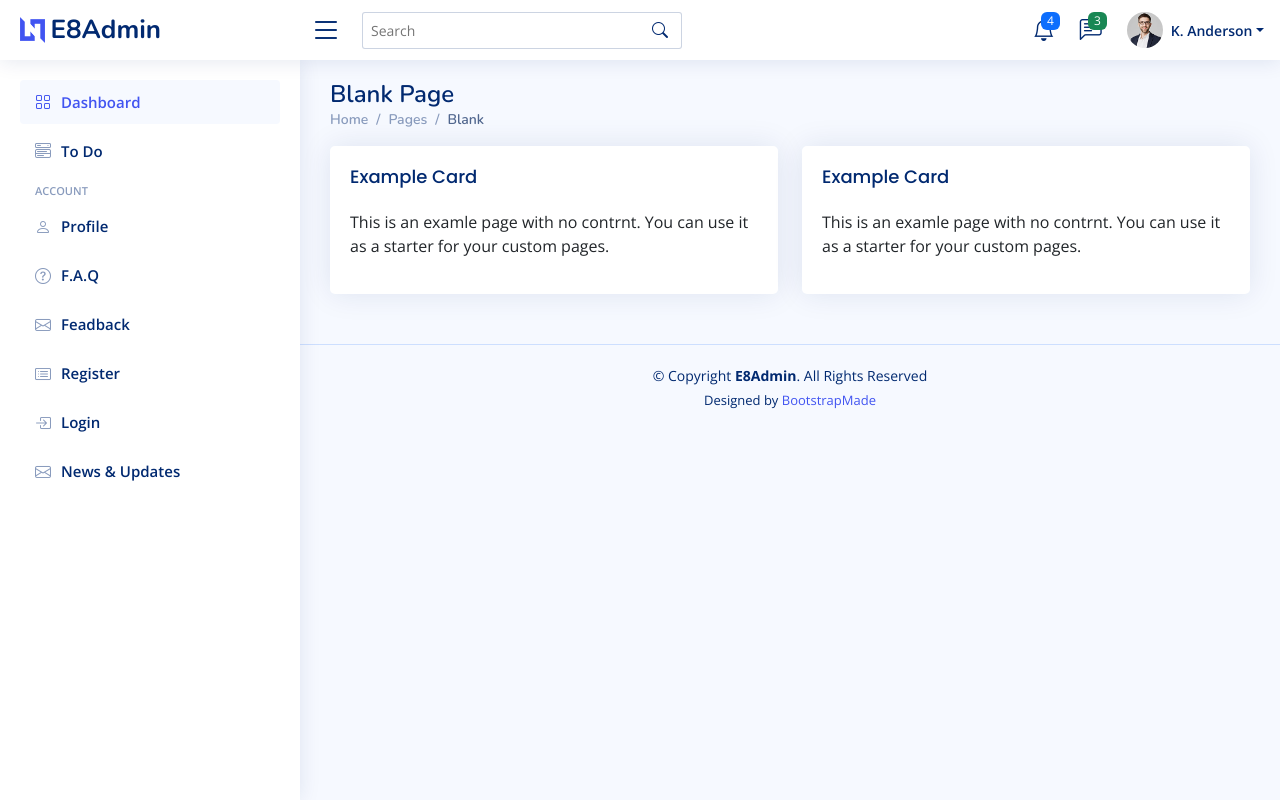
After one commit to Joshi-kv/TodoTracker, a Django app: page /news/ in a window 1280 px wide. The commit adds this page. Run offline with Django 4.2, Linux system fonts and the light colour scheme; some libraries are stand-ins or nearby versions.

Commit message:
news and updates page

```diff
--- a/home/urls.py
+++ b/home/urls.py
@@ -9,4 +9,5 @@ urlpatterns = [
     path('profile/',views.UserProfilePage.as_view(),name='profile-page'),
     path('faq/',views.FaqPageView.as_view(),name='faq'),
     path('feedback/',views.FeedbackPageView.as_view(),name='feedback'),
+    path('news/',views.NewsPageView.as_view(),name='news')
 ]
--- a/home/views.py
+++ b/home/views.py
@@ -27,3 +27,8 @@ class FaqPageView(View) :
 class FeedbackPageView(View) :
     def get(self,request) :
         return render(request,'feedback.html')
+
+#view to render newspage
+class NewsPageView(View) :
+    def get(self,request) :
+        return render(request,'news.html')
--- a/templates/faq.html
+++ b/templates/faq.html
@@ -14,7 +14,7 @@
       <h1>Frequently Asked Questions</h1>
       <nav>
         <ol class="breadcrumb">
-          <li class="breadcrumb-item"><a href="index.html">Home</a></li>
+          <li class="breadcrumb-item"><a href="{% url 'home:index' %}">Home</a></li>
           <li class="breadcrumb-item">Pages</li>
           <li class="breadcrumb-item active">Frequently Asked Questions</li>
         </ol>
--- a/templates/feedback.html
+++ b/templates/feedback.html
@@ -14,7 +14,7 @@
       <h1>Contact</h1>
       <nav>
         <ol class="breadcrumb">
-          <li class="breadcrumb-item"><a href="index.html">Home</a></li>
+          <li class="breadcrumb-item"><a href="{% url 'home:index' %}">Home</a></li>
           <li class="breadcrumb-item">Pages</li>
           <li class="breadcrumb-item active">Contact</li>
         </ol>
--- a/templates/index.html
+++ b/templates/index.html
@@ -17,7 +17,7 @@
       <h1>Dashboard</h1>
       <nav>
         <ol class="breadcrumb">
-          <li class="breadcrumb-item"><a href="index.html">Home</a></li>
+          <li class="breadcrumb-item"><a href="{% url 'home:index' %}">Home</a></li>
           <li class="breadcrumb-item active">Dashboard</li>
         </ol>
       </nav>
--- /dev/null
+++ b/templates/news.html
@@ -0,0 +1,54 @@
+{% extends 'base.html' %}
+
+{% block title %}News and Updates{% endblock title %}
+
+{% block content %}
+
+{% include 'header.html' %}
+{% include 'sidebar.html' %}
+
+<!--main content-->
+<main id="main" class="main">
+
+    <div class="pagetitle">
+      <h1>Blank Page</h1>
+      <nav>
+        <ol class="breadcrumb">
+          <li class="breadcrumb-item"><a href="{% url 'home:index' %}">Home</a></li>
+          <li class="breadcrumb-item">Pages</li>
+          <li class="breadcrumb-item active">Blank</li>
+        </ol>
+      </nav>
+    </div><!-- End Page Title -->
+
+    <section class="section">
+      <div class="row">
+        <div class="col-lg-6">
+
+          <div class="card">
+            <div class="card-body">
+              <h5 class="card-title">Example Card</h5>
+              <p>This is an examle page with no contrnt. You can use it as a starter for your custom pages.</p>
+            </div>
+          </div>
+
+        </div>
+
+        <div class="col-lg-6">
+
+          <div class="card">
+            <div class="card-body">
+              <h5 class="card-title">Example Card</h5>
+              <p>This is an examle page with no contrnt. You can use it as a starter for your custom pages.</p>
+            </div>
+          </div>
+
+        </div>
+      </div>
+    </section>
+
+  </main><!-- End #main -->
+
+{% include 'footer.html' %}
+
+{% endblock content %}
--- a/templates/profile-page.html
+++ b/templates/profile-page.html
@@ -17,7 +17,7 @@
       <h1>Profile</h1>
       <nav>
         <ol class="breadcrumb">
-          <li class="breadcrumb-item"><a href="index.html">Home</a></li>
+          <li class="breadcrumb-item"><a href="{% url 'home:index' %}">Home</a></li>
           <li class="breadcrumb-item">Users</li>
           <li class="breadcrumb-item active">Profile</li>
         </ol>
--- a/templates/sidebar.html
+++ b/templates/sidebar.html
@@ -61,7 +61,7 @@
       </li><!-- End Login Page Nav -->
 
       <li class="nav-item">
-        <a class="nav-link collapsed" href="pages-contact.html">
+        <a class="nav-link collapsed" href="{% url 'home:news' %}">
           <i class="bi bi-envelope"></i>
           <span>News & Updates</span>
         </a>
```
